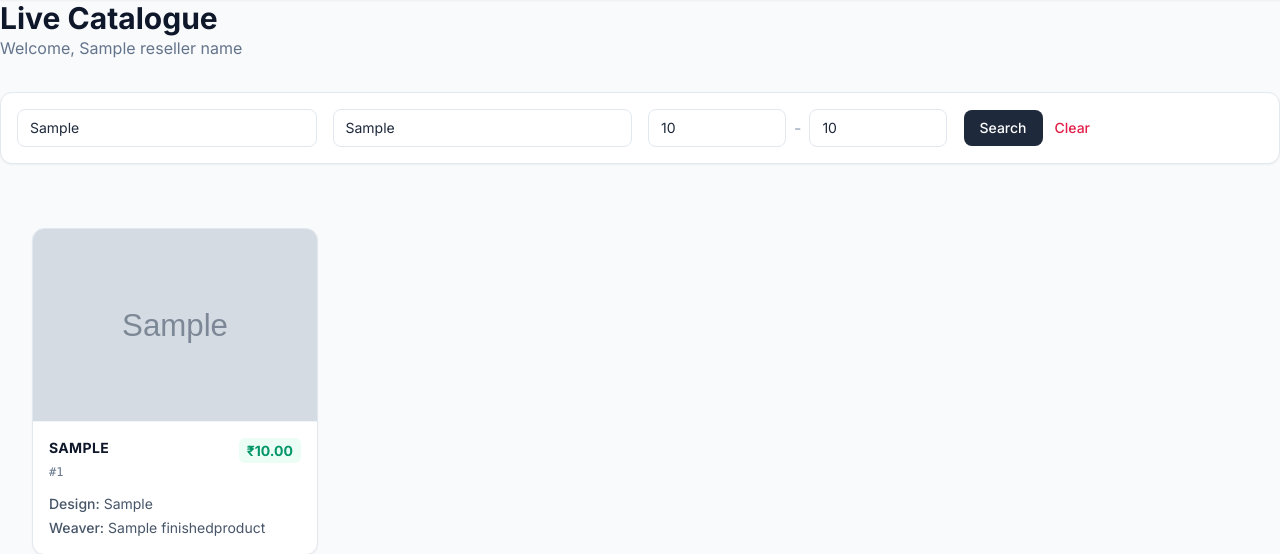
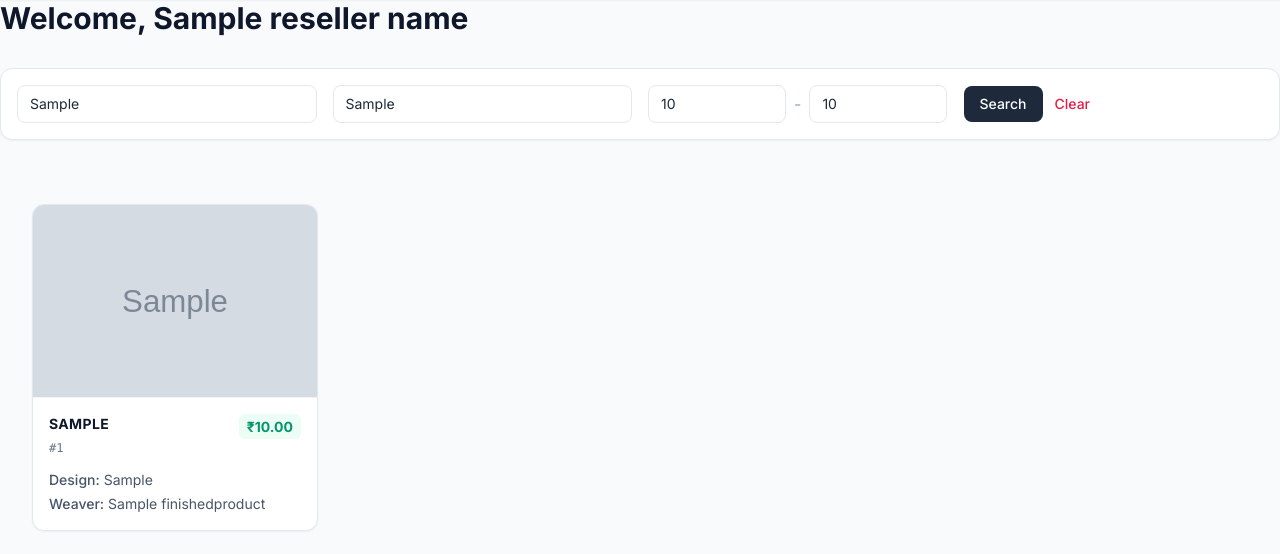
Before and after one commit to UnforGBeast/SalesTracker, a Django app: template tracker/templates/catalogue.html in a window 1280 px wide. Shown: the part 81-635 px from the top of the page. Run offline with Django 5.2, Linux system fonts and the light colour scheme; tables that the repository leaves empty hold one stand-in row (values such as "Sample post"); the template is opened without the code that fills it: values that come from a table or form of the project are taken from there, most other values are stand-ins (such as "Sample title", 1, 10 or a date in 2020); grey boxes marked "Sample" are stand-in pictures; some libraries are stand-ins or nearby versions.

Commit message:
Fixed catalogue panel

```diff
--- a/tracker/templates/catalogue.html
+++ b/tracker/templates/catalogue.html
@@ -20,8 +20,8 @@
         </div>
     </header>
 <div class="mb-8">
-    <h2 class="text-3xl font-bold text-slate-900">Live Catalogue</h2>
-    <p class="text-slate-500">Welcome, {{ reseller_name }}</p>
+    <h2 class="text-3xl font-bold text-slate-900">Welcome, {{ reseller_name }}</h2>
+
 </div>
 
 <!-- Filter Bar -->
```
